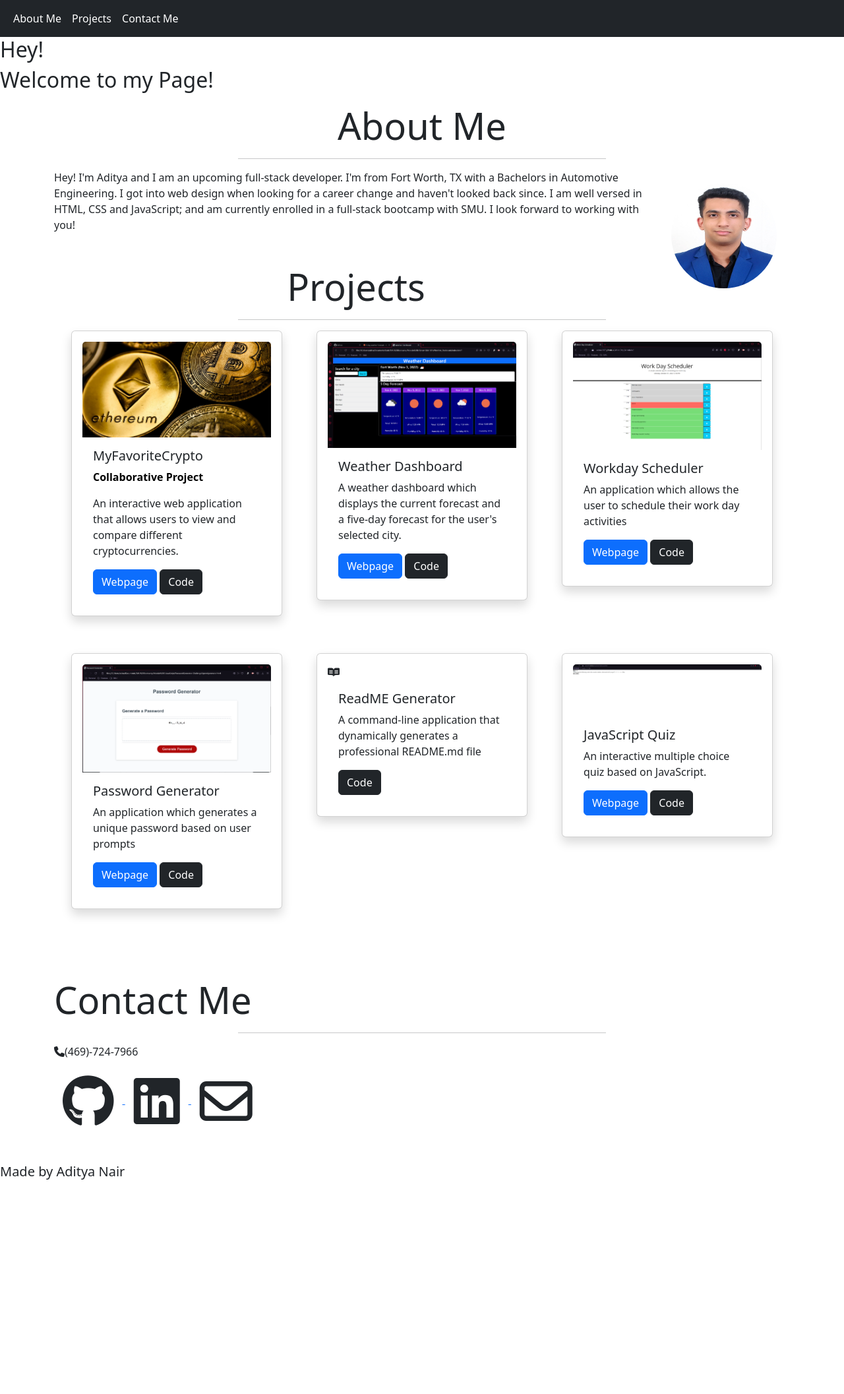
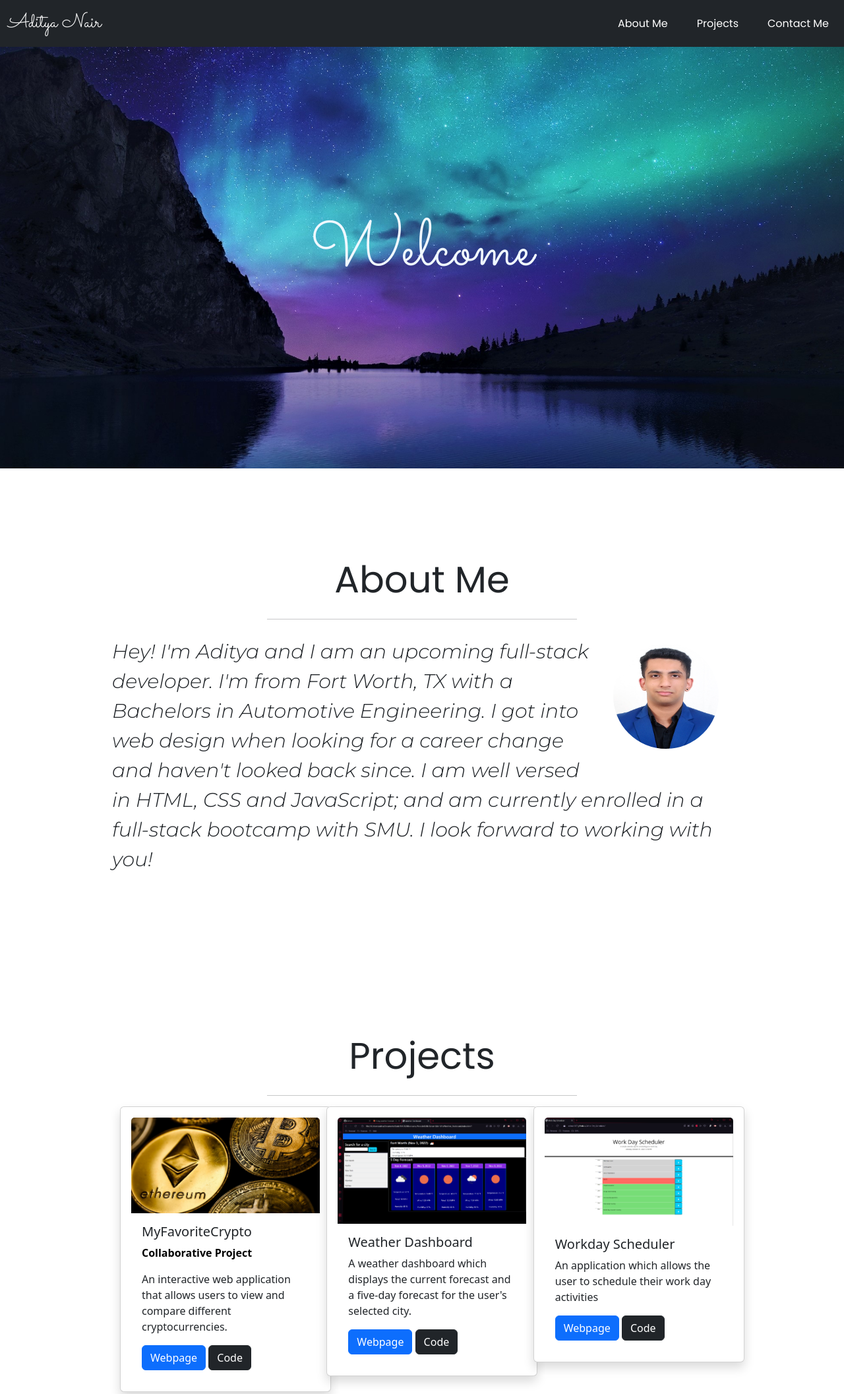
Before and after one commit to adinair007/Portfolio_v2.0, a plain HTML site: page index.html in a window 1280 px wide. Shown: the top 2113 px of the page at 66% size. Before the commit the page ends 1796 px from the top, so only its background shows below. Drawn offline with nearby package versions, Linux system fonts and the light colour scheme.

Commit message:
Version 2.0

```diff
--- a/assets/css/style.css
+++ b/assets/css/style.css
@@ -1,9 +1,62 @@
+@import url("https://fonts.googleapis.com/css2?family=Montserrat:ital,wght@1,300&family=Poppins&family=Sacramento&display=swap");
+li {
+  list-style: none;
+}
 
-.hidden{
+* {
+  box-sizing: border-box;
+  padding: 0;
+  margin: 0;
+}
+.navbar {
+  width: 100%;
+  position: fixed;
+  background-color: black;
+  top: 0;
+  left: 0;
+  z-index: 9999;
+  transition: all 300ms ease-in-out;
+}
+
+.Aditya {
+  font-family: "Sacramento";
+  font-size: 30px;
+}
+
+.nav-links{
+    font-family: 'Poppins',sans-serif;
+}
+
+.hero {
+  display: flex;
+  flex-wrap: wrap;
+  height: 650px;
+  padding: 100px;
+  width: 100%;
+  margin-bottom: 25px;
+  background-image: url("../images/northern-lights.jpg");
+  background-size: cover;
+  background-position: center;
+  justify-content: center;
+  align-items: center;
+}
+
+.hidden-welcome {
+  opacity: 0;
+  filter: blur(5px);
+  transition: all 3s;
+}
+.welcome {
+  font-family: "Sacramento", cursive;
+  color: aliceblue;
+  font-size: 100px;
+}
+
+.hidden {
   opacity: 0;
   filter: blur(5px);
   transform: translateX(-100%);
-    transition: all 1s
+  transition: all 1s;
 }
 
 .show {
@@ -12,16 +65,183 @@
   transform: translateX(0);
 }
 
+.about-me {
+  position: relative;
+  padding: 100px;
+  width: 100vw;
+}
+.about-me h3 {
+  font-family: "Poppins", sans-serif;
+  justify-content: center;
+  align-items: center;
+  padding: 10px;
+}
 
-.about-me img{
-    display: flex;
-    flex-wrap: wrap;
-    justify-content: flex-start;
-    align-items: center;
+.about-me img {
+  display: absolute;
   float: right;
   padding: 20px;
   border-radius: 50%;
   height: 200px;
-    width:200px;
-    transition-delay:200ms ;
+  width: 200px;
+  transition-delay: 200ms;
 }
+.about-me p {
+  display: absolute;
+  padding-top: 10px;
+  font-family: "Montserrat", sans-serif;
+  font-size: 30px;
+  justify-content: center;
+  transition-delay: 200ms;
+}
+
+.projects {
+  display: grid;
+  padding: 100px;
+  justify-content: space-between;
+}
+
+.projects h3 {
+  padding: 10px;
+  font-family: "Poppins", sans-serif;
+}
+
+.projects.work {
+  display: grid;
+  align-items: center;
+  justify-content: center;
+  margin: 10px;
+}
+
+.projects.work:nth-child(2) {
+  transition-delay: 200ms;
+}
+.projects.work:nth-child(3) {
+  transition-delay: 300ms;
+}
+.projects.work:nth-child(4) {
+  transition-delay: 400ms;
+}
+.projects.work:nth-child(5) {
+  transition-delay: 500ms;
+}
+.projects.work:nth-child(6) {
+  transition-delay: 600ms;
+}
+.projects.work:hover {
+  box-shadow: inset 0px 0px 8px rgb(77, 170, 237), 0 0 15px rgb(78, 144, 185);
+}
+.contact-me {
+  padding: 50px;
+  justify-content: center;
+  align-items: center;
+}
+
+.icons {
+  display: inline-block;
+  align-items: center;
+}
+
+.contact-me h3 {
+  padding: 10px;
+  text-align: center;
+  font-family: "Poppins", sans-serif;
+}
+.contact-me p {
+  padding: 10px;
+  text-align: center;
+  font-family: "Montserrat", sans-serif;
+}
+
+.fab.fa-linkedin.btn:hover {
+  color: rgb(33, 101, 248);
+}
+.fab.fa-github.btn:hover {
+  color: rgb(137, 52, 221);
+}
+.far.fa-envelope.btn.btn:hover {
+  color: rgb(57, 137, 241);
+}
+.footer {
+  padding: 30px;
+  font-family: "Montserrat";
+  flex-wrap: wrap;
+  font-style: italic;
+  text-align: center;
+  margin-left: auto;
+  color: black;
+}
+
+/* Scroll Properties */
+
+.scoll-down .navbar {
+  transform: translate3d(0, -100%, 0);
+}
+
+.scroll-up .navbar {
+  filter: drop-shadow(0 -10px 20px rgb(170, 170, 170));
+}
+
+@media screen and (max-device-width: 480px) {
+  header {
+    display: flex;
+    justify-content: space-between;
+    align-items: center;
+  }
+
+  header h1 {
+    font-size: 40px !important;
+  }
+
+  header nav ul {
+    list-style-type: none;
+    display: flex;
+    flex-direction: column;
+  }
+
+  header nav ul li {
+    padding: 3px;
+  }
+}
+
+@media screen and (min-width: 768px) {
+  header {
+    display: flex;
+    justify-content: space-evenly;
+    align-items: center;
+  }
+
+  header h1 {
+    font-size: 40px !important;
+  }
+
+  header nav ul {
+    list-style-type: none;
+    display: flex;
+    flex-direction: column;
+  }
+
+  header nav ul li {
+    padding: 3px;
+  }
+}
+@media screen and (min-width: 992px) {
+  header {
+    display: flex;
+    padding: 30px;
+    justify-content: space-between;
+  }
+
+  header h1 {
+    font-size: 48px !important;
+  }
+
+  header nav ul {
+    display: flex;
+    flex-direction: row;
+  }
+
+  header nav ul li {
+    padding-left: 25px;
+  }
+}
--- a/assets/js/portfolio.js
+++ b/assets/js/portfolio.js
@@ -10,6 +10,9 @@ const observer = new IntersectionObserver((entries) => {
 
 const hiddenElements = document.querySelectorAll('.hidden');
 hiddenElements.forEach((el) => observer.observe(el));
+
+const hiddenWelcome = document.querySelectorAll('.hidden-welcome');
+hiddenWelcome.forEach((el) => observer.observe(el));
 
 const body = document.body;
 let lastScroll = 0;
--- a/index.html
+++ b/index.html
@@ -15,7 +15,6 @@
       src="https://kit.fontawesome.com/8d9a3f074a.js"
       crossorigin="anonymous"
     ></script>
-    <script defer src="./assets/js/portfolio.js"></script>
     <title>Portfolio</title>
   </head>
 
@@ -23,7 +22,8 @@
     <header>
       <nav class="navbar navbar-expand-sm bg-dark navbar-dark">
         <div class="container-fluid">
-          <ul class="navbar-nav">
+          <a class="navbar-brand Aditya" href="#home">Aditya Nair</a>
+          <ul class="navbar-nav nav-links">
             <li class="nav-item">
               <a class="nav-link active" href="#about-me">About Me</a>
             </li>
@@ -41,15 +41,14 @@
       </nav>
     </header>
 
-    <section class="hero">
-      <div class="hero-header hidden">
-        <h2>Hey!</h2>
-        <h2>Welcome to my Page!</h2>
+    <section class="hero" id="home">
+      <div class="hero-header hidden-welcome">
+        <h1 class="welcome text-center">Welcome</h1>
       </div>
     </section>
 
     <main>
-      <section id="about-me" class="about-me hidden container mt-3 mb-5">
+      <section id="about-me" class="about-me hidden container">
         <div class="post-heading text-center">
           <h3 class="display-4 font-weight-bold"><b>About Me</b></h3>
           <hr class="w-50 mx-auto pb-0.9" />
@@ -74,7 +73,7 @@
             <!-- card 1 -->
             <div class="col-lg-4 col-md-6 col-12 pb-2">
               <div
-                class="card mx-auto shadow p-3 mb-5 bg-white rounded"
+                class="work card mx-auto shadow p-3 mb-5 bg-white rounded hidden"
                 style="width: 20rem"
               >
                 <img
@@ -106,7 +105,7 @@
             <!-- card 2 -->
             <div class="col-lg-4 col-md-6 col-12 pb-2">
               <div
-                class="card mx-auto shadow p-3 mb-5 bg-white rounded hidden"
+                class="work card mx-auto shadow p-3 mb-5 bg-white rounded hidden"
                 style="width: 20rem"
               >
                 <img src="./assets/images/Weather.png" class="card-img-top" />
@@ -133,7 +132,7 @@
             <!-- card 3 -->
             <div class="col-lg-4 col-md-6 col-12 pb-2">
               <div
-                class="card mx-auto shadow p-3 mb-5 bg-white rounded hidden"
+                class=" work card mx-auto shadow p-3 mb-5 bg-white rounded hidden"
                 style="width: 20rem"
               >
                 <img src="./assets/images/Workday.png" class="card-img-top" />
@@ -160,7 +159,7 @@
             <!-- card 4 -->
             <div class="col-lg-4 col-md-6 col-12 pb-2">
               <div
-                class="card mx-auto shadow p-3 mb-5 bg-white rounded hidden"
+                class="work card mx-auto shadow p-3 mb-5 bg-white rounded hidden"
                 style="width: 20rem"
               >
                 <img src="./assets/images/Password.png" class="card-img-top" />
@@ -187,7 +186,7 @@
             <!-- card 5 -->
             <div class="col-lg-4 col-md-6 col-12 pb-2">
               <div
-                class="card mx-auto shadow p-3 mb-5 bg-white rounded hidden"
+                class="work card mx-auto shadow p-3 mb-5 bg-white rounded hidden"
                 style="width: 20rem"
               >
                 <div class="card-img-top">
@@ -211,7 +210,7 @@
             <!-- card 6 -->
             <div class="col-lg-4 col-md-6 col-12 pb-2">
               <div
-                class="card mx-auto shadow p-3 mb-5 bg-white rounded hidden"
+                class="work card mx-auto shadow p-3 mb-5 bg-white rounded hidden"
                 style="width: 20rem"
               >
                 <img src="./assets/images/JS QUIZ.png" class="card-img-top" />
@@ -243,25 +242,26 @@
           <h3 class="display-4 font-weight-bold">Contact Me</h3>
           <hr class="w-50 mx-auto pb-0.9" />
           <p><i class="fa-solid fa-phone"></i>(469)-724-7966</p>
-          <span class="icons">
+          <div class="icons">
             <a href="https://github.com/adinair007">
-              <i class="fab fa-github btn fa-5x"></i>
+              <i class="fab fa-github btn fa-2x center"></i>
             </a>
             <a href="https://www.linkedin.com/in/adityanair09/">
-              <i class="fab fa-linkedin btn fa-5x"></i>
+              <i class="fab fa-linkedin btn fa-2x center"></i>
             </a>
-
             <a href="mailto:adinair.in@outlook.com">
-              <i class="far fa-envelope btn fa-5x"></i>
+              <i class="far fa-envelope btn fa-2x center"></i>
             </a>
-          </span>
+          </div>
         </div>
       </section>
     </main>
+
     <footer>
       <div class="footer">
         <h5>Made by Aditya Nair</h5>
       </div>
     </footer>
+    <script src="./assets/js/portfolio.js"></script>
   </body>
 </html>
```
Lines whose indentation alone changed are shown as unchanged.
